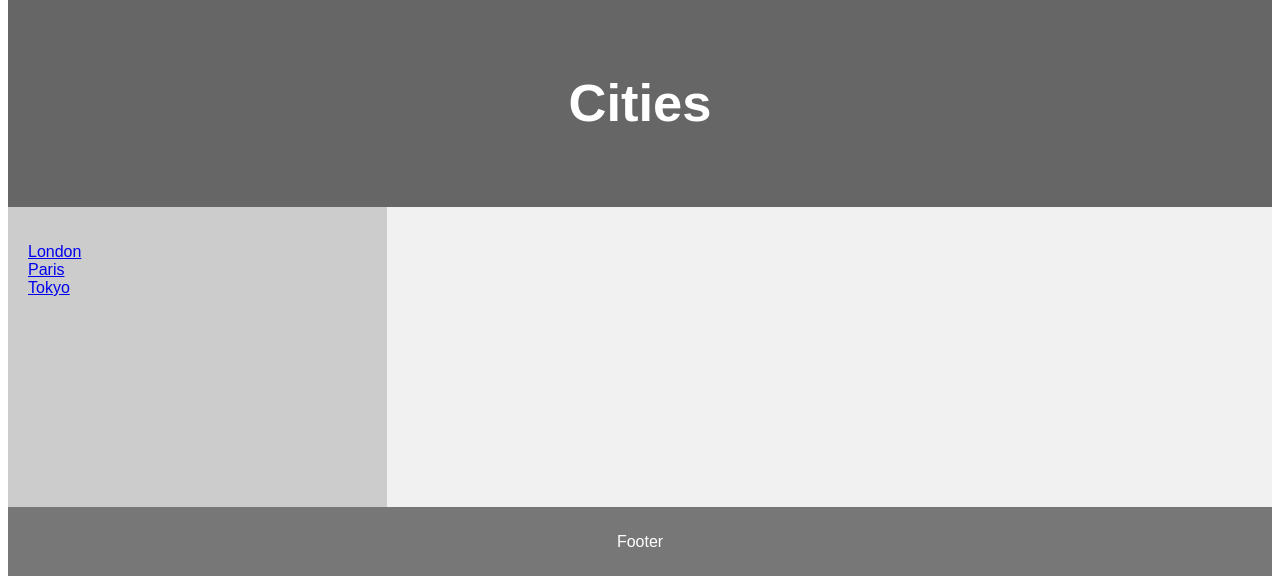
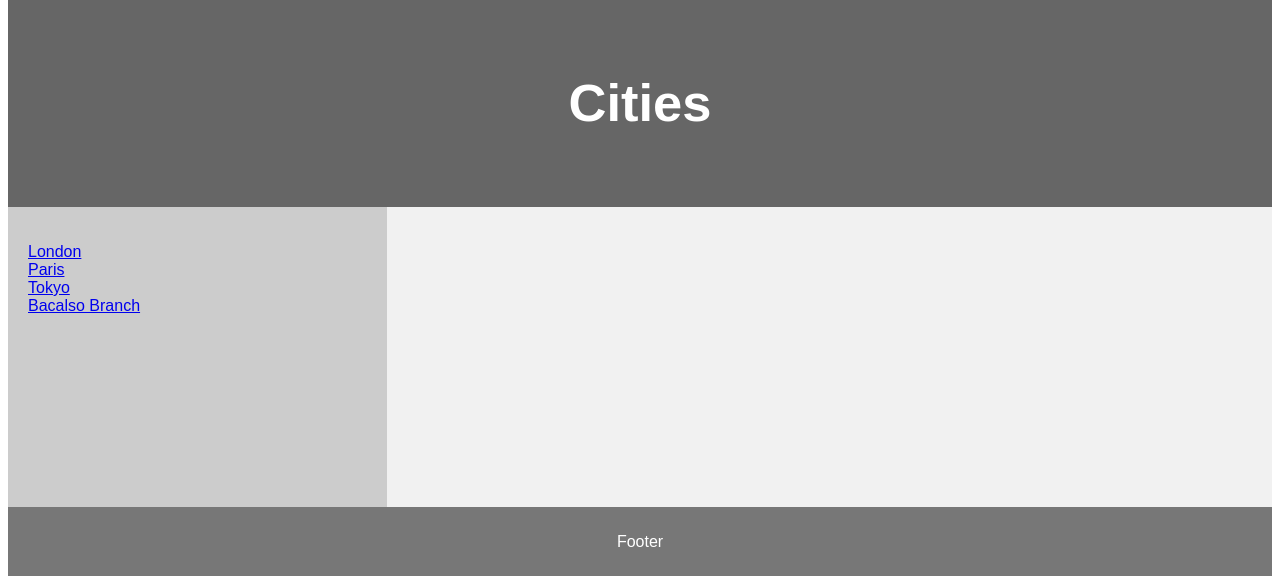
Before and after one commit to JeremiahSimo/ITE400_Section03, a PHP site: page /home.php in a window 1280 px wide. Shown: the part 103-679 px from the top of the page. Run offline with PHP 8.4, Linux system fonts and the light colour scheme.

Commit message:
i am the strongest human beingo

```diff
--- a/Bacalso.php
+++ b/Bacalso.php
@@ -0,0 +1,3 @@
+<h1>mY PERSONAL INFO</h1>
+    <p>20</p>
+    <p>jonel bacalso</p>
--- a/home.php
+++ b/home.php
@@ -84,6 +84,7 @@ footer {
     <li><a href="home.php?page=london" class="<?php echo ($_GET['page'] ?? '') === 'london'  ? 'active' : ''; ?>">London</a></li>
       <li><a href="home.php?page=paris" class="<?php echo ($_GET['page'] ?? '') === 'paris'  ? 'active' : ''; ?>">Paris</a></li>
       <li><a href="home.php?page=tokyo" class="<?php echo ($_GET['page'] ?? '') === 'tokyo'  ? 'active' : ''; ?>">Tokyo</a></li>
+      <li><a href="home.php?page=bacalso" class="<?php echo ($_GET['page'] ?? '') === 'bacalso'  ? 'active' : ''; ?>">Bacalso Branch </a></li>
     </ul>
   </nav>
 
@@ -103,6 +104,9 @@ footer {
                         case 'tokyo':
                             include 'tokyo.php';
                             break;
+                            case 'bacalso':
+                              include 'Bacalso.php';
+                              break;
 
         }
     }
```
